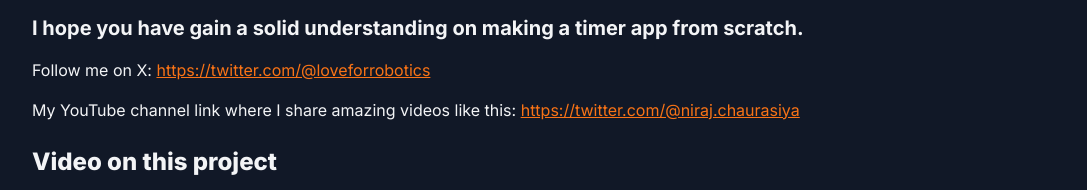
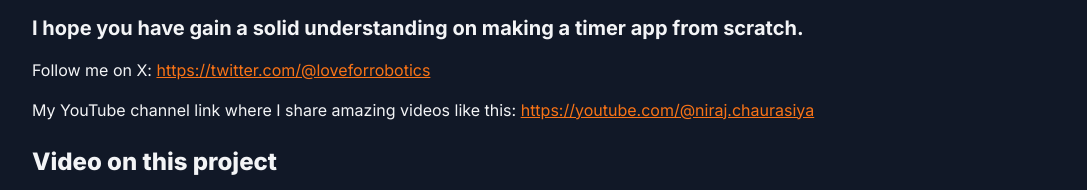
Before and after one commit to nirajchaurasiya/blogs-nirajchaurasiya, a Next.js app: page /blog/building-a-timer-clock in a window 1280 px wide. Shown: the part 5486-5676 px from the top of the page, without its empty margins (96-1183 px from the left). Built offline with nearby package versions, Linux system fonts and the light colour scheme.

Commit message:
update link

```diff
--- a/app/blog/building-a-timer-clock/page.tsx
+++ b/app/blog/building-a-timer-clock/page.tsx
@@ -761,9 +761,9 @@ body {
                 <a
                   className="text-orange-500 underline"
                   target="_blank"
-                  href="https://twitter.com/@loveforrobotics"
+                  href="https://youtube.com/@niraj.chaurasiya"
                 >
-                  https://twitter.com/@niraj.chaurasiya
+                  https://youtube.com/@niraj.chaurasiya
                 </a>
               </p>
             </div>
@@ -777,7 +777,7 @@ body {
                 <iframe
                   width="100%"
                   height="500px"
-                  src="https://www.youtube.com/embed/PCVrS2FIUpU?si=i8UTCxv7gDHQDtq6"
+                  src="https://www.youtube.com/embed/hmkYP6Es3-4?si=0xxITtHagydvntBl"
                   title="YouTube video player"
                   frameBorder="0"
                   allow="accelerometer; autoplay; clipboard-write; encrypted-media; gyroscope; picture-in-picture; web-share"
--- a/app/blog/exploring-nested-routes-and-layouts/page.tsx
+++ b/app/blog/exploring-nested-routes-and-layouts/page.tsx
@@ -387,9 +387,9 @@ export default function Page() {
                 <a
                   className="text-orange-500 underline"
                   target="_blank"
-                  href="https://twitter.com/@loveforrobotics"
+                  href="https://youtube.com/@niraj.chaurasiya"
                 >
-                  https://twitter.com/@niraj.chaurasiya
+                  https://youtube.com/@niraj.chaurasiya
                 </a>
               </p>
             </div>
```
